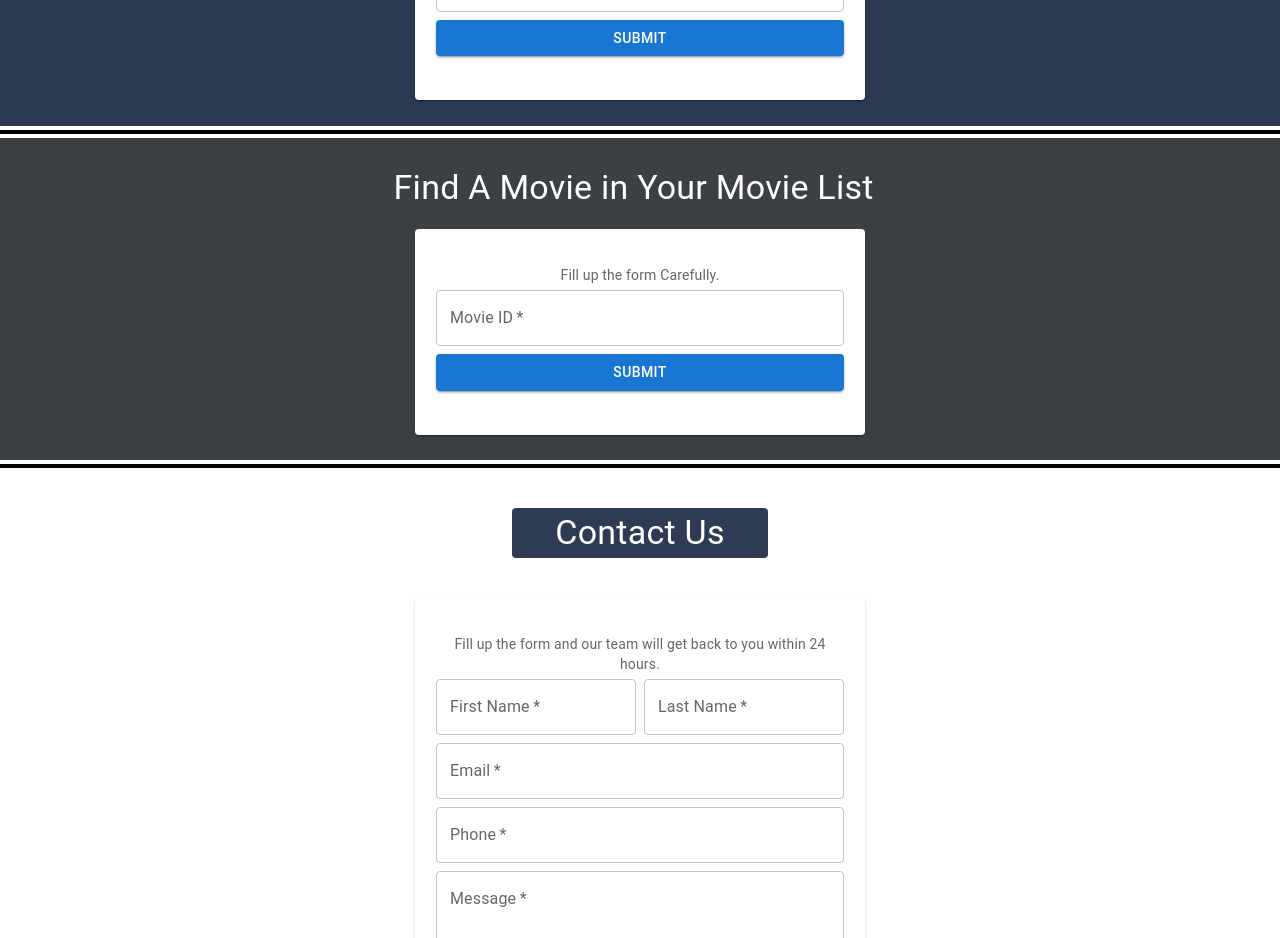
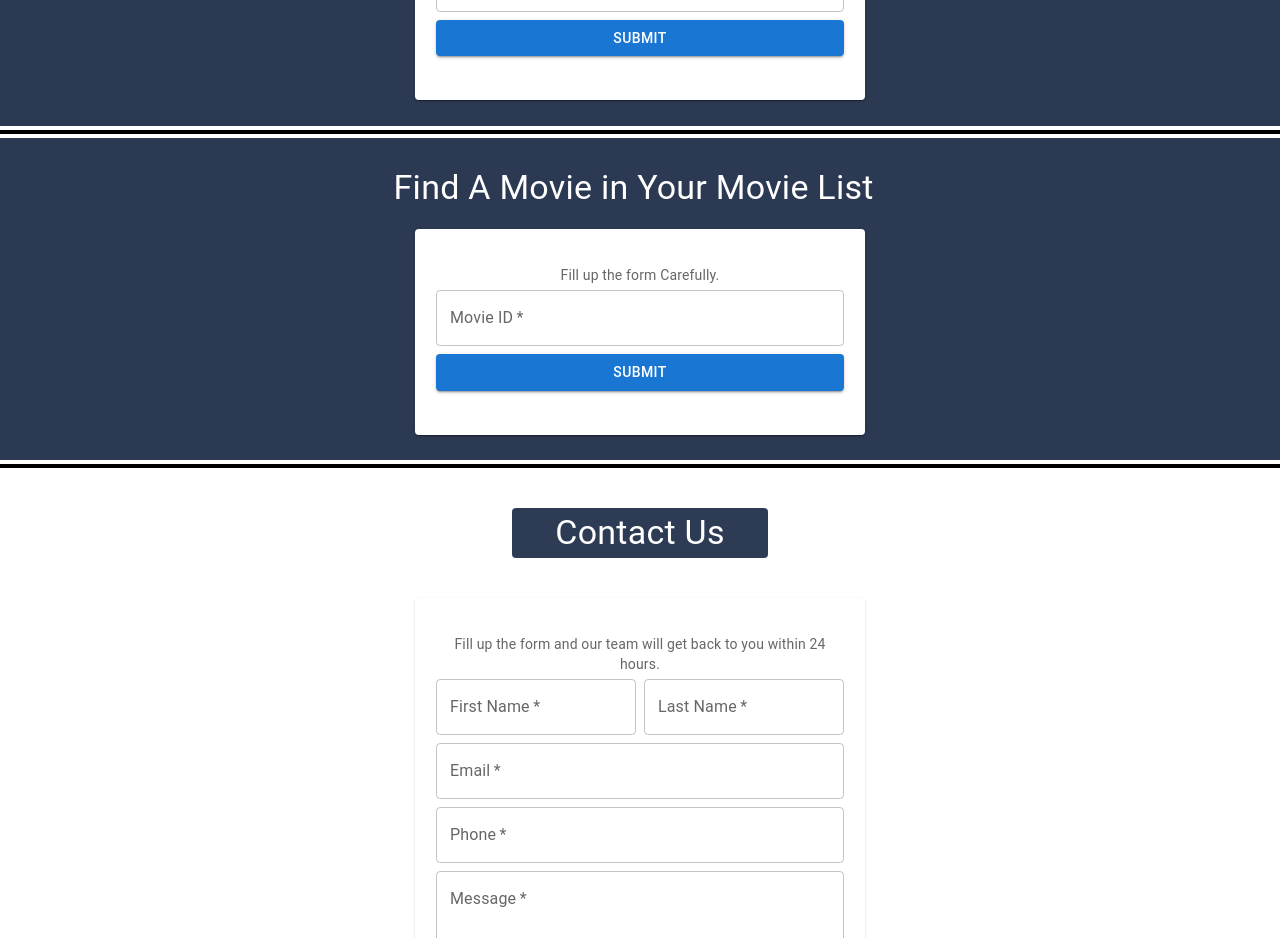
Before and after one commit to tarektusher/BDFlix-Movie-Server, a React (Create React App) app in the folder my-app/: page / in a window 1280 px wide. Shown: the part 2540-3478 px from the top of the page. Built offline with nearby package versions, Linux system fonts and the light colour scheme; no server answers.

Commit message:
FindMovieDetail file css are done

```diff
--- a/my-app/src/components/FindMovieDetail.jsx
+++ b/my-app/src/components/FindMovieDetail.jsx
@@ -20,7 +20,7 @@ const getFormValue = (e)=>{
 }
 return (
 
-<Box style={{background : '#3C4043'}}>
+<Box style={{background : '#2C3952'}}>
     <Grid sx={{paddingTop : '2vw'}}>
     <Typography variant='h4' sx={{ width :'40vw', textAlign : 'center', borderRadius : '4px', padding : '4px', marginLeft : '29.5vw', color : 'white'}}>
            Find A Movie in Your Movie List
```
